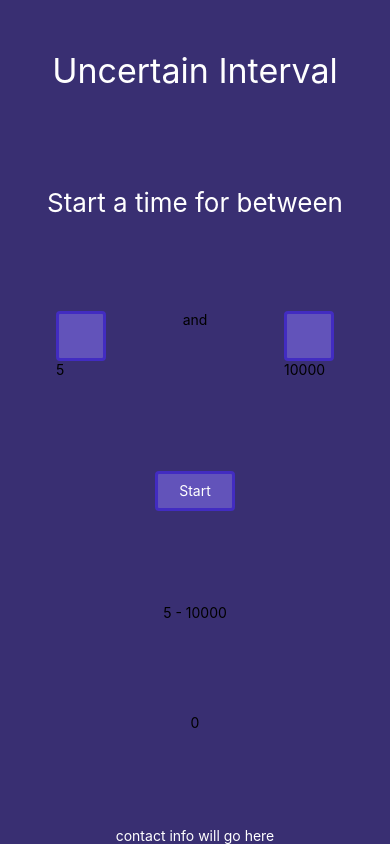
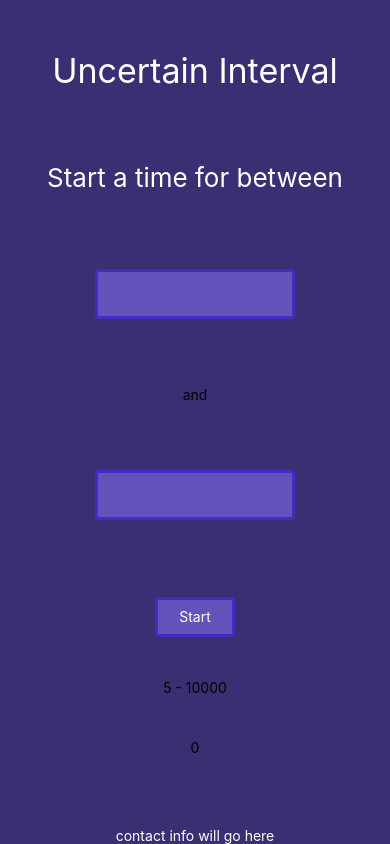
Before and after one commit to mfbadr/uncertain-interval, a React Native app: screen / in a window 390 px wide. Built offline with nearby package versions, Linux system fonts and the light colour scheme.

Commit message:
input styles

```diff
--- a/app/components/RandomTimer/styles.js
+++ b/app/components/RandomTimer/styles.js
@@ -1,15 +1,6 @@
 import commonStyles from './../../config/common_styles.js'
 
 const styles = {
-  textInput: {
-    borderColor: commonStyles.colors.secondaryButtonColor,
-    backgroundColor: commonStyles.colors.primaryButtonColor,
-    borderWidth: 3,
-    borderRadius: 4,
-    textAlign: 'center',
-    width: 50,
-    height: 50,
-  },
   statusDescription: {
     color: '#FFF',
     fontSize: 26,
@@ -25,9 +16,11 @@ const styles = {
     padding: '5%'
   },
   inputWrapper: {
-    flexDirection: 'row',
+    // flexDirection: 'row',
+    alignItems: 'center',
     justifyContent: 'space-around',
     width: '100%',
+    height: '50%'
     // padding: '20%'
   },
   buttonWrapper: {
--- a/app/components/TimerInput/TimerInput.js
+++ b/app/components/TimerInput/TimerInput.js
@@ -1,6 +1,7 @@
 import React from 'react';
 import { Text, View, TextInput } from 'react-native';
 import styles from './styles.js';
+import prettyPrintTime from './../../lib/prettyPrintTime.js';
 
 export default class TimerButton extends React.Component {
   constructor(props) {
@@ -12,13 +13,10 @@ export default class TimerButton extends React.Component {
     return (
       <View>
         <TextInput
-          style={styles.textInput}
+          style={styles.timeInput}
           keyboardType ='decimal-pad'
           onBlur = {this.props.onBlur}
         />
-        <Text>
-          {this.props.value}
-        </Text>
       </View>
     )
   }
@@ -26,7 +24,7 @@ export default class TimerButton extends React.Component {
   renderRunning(){
     return (
       <Text>
-        {this.props.value}
+        {prettyPrintTime(this.props.value)}
       </Text>
     )
   }
@@ -37,6 +35,7 @@ export default class TimerButton extends React.Component {
         return this.renderStopped();
         break;
       case 'paused':
+        return this.renderRunning();
         break;
       case 'running':
         return this.renderRunning();
--- a/app/components/TimerInput/styles.js
+++ b/app/components/TimerInput/styles.js
@@ -1,15 +1,16 @@
 import commonStyles from '../../config/common_styles.js';
 
 const styles = {
-  textInput: {
+  timeInput: {
     borderColor: commonStyles.colors.secondaryButtonColor,
     backgroundColor: commonStyles.colors.primaryButtonColor,
     borderWidth: 3,
     borderRadius: 4,
     textAlign: 'center',
-    width: 50,
+    width: 200,
     height: 50,
-  }
+  },
+
 }
 
 export default styles;
```
